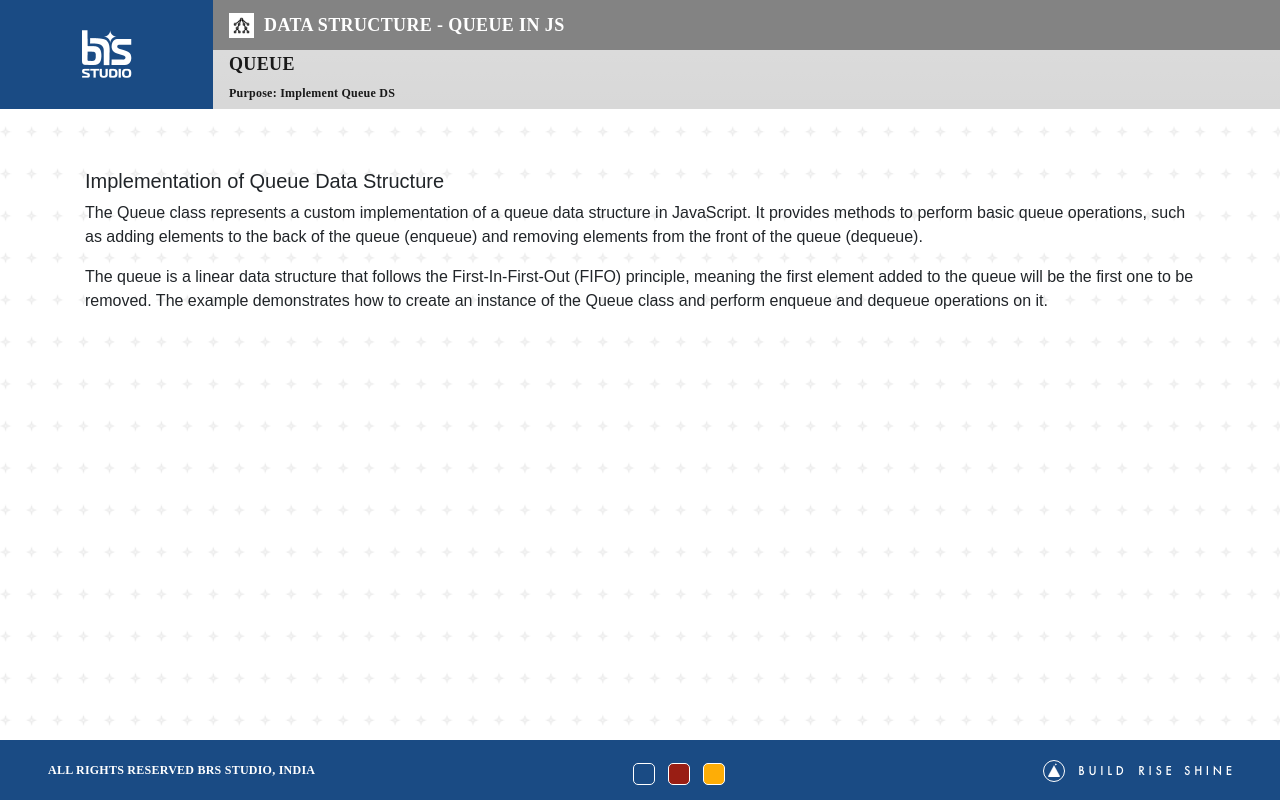
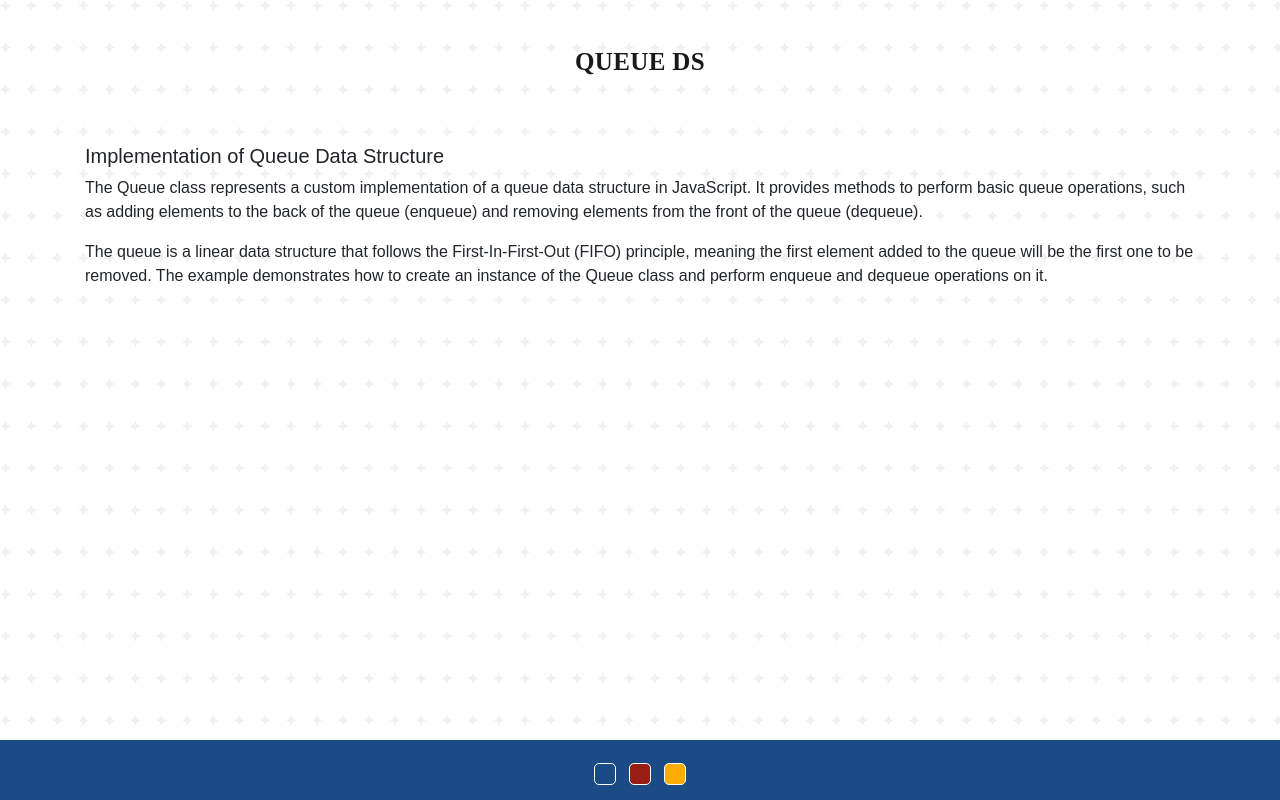
Before and after one commit to ramareddy-brs/queue-ds, a plain HTML site: page index.html in a window 1280 px wide. Drawn offline with nearby package versions, Linux system fonts and the light colour scheme.

Commit message:
done changes

```diff
--- a/assets/css/style.css
+++ b/assets/css/style.css
@@ -130,10 +130,11 @@ header h3 {
 }
 
 header h4 {
-    font: normal normal 600 18px/28px Oswald;
+    font: 25px Oswald;
     letter-spacing: 0.36px;
     color: #191919;
     text-transform: uppercase;
+    font-weight: bold;
 }
 
 header p {
--- a/index.html
+++ b/index.html
@@ -16,26 +16,8 @@
   </head>
   <body>
     <header>
-      <div class="d-flex bg-gradient">
-        <div class="d-flex flex-grow-1">
-          <nav class="courseTitle">
-            <button class="navbar-brand border-0">
-              <img src="assets/img/logo.png" alt="logo" />
-            </button>
-          </nav>
-          <div class="flex-grow-1">
-            <div class="ReactTitle ps-3 d-flex align-items-center">
-              <img src="assets/img/datastructure.png" alt="logo" />
-              <h3 class="mb-0">Data Structure - Queue in JS</h3>
-            </div>
-            <div class="d-flex ps-3 align-items-center">
-              <div class="flex-grow-1">
-                <h4>Queue</h4>
-                <p class="pb-0 mb-0 text-start">Purpose: Implement Queue DS</p>
-              </div>
-            </div>
-          </div>
-        </div>
+      <div class="d-flex justify-content-center mt-5">
+        <h4>Queue DS</h4>
       </div>
     </header>
 
@@ -57,8 +39,7 @@
     </main>
 
     <footer class="footer footer-dark">
-      <div class="d-flex justify-content-between px-5">
-        <div>ALL RIGHTS RESERVED BRS STUDIO, INDIA</div>
+      <div class="d-flex justify-content-center px-5">
         <div>
           <button
             onclick="setTheme('#1A4B84')"
@@ -73,9 +54,6 @@
             class="theme-switch theme-switch-yellow_sea"
           ></button>
         </div>
-        <div>
-          <img src="assets/img/footer-logo.png" alt="logo" />
-        </div>
       </div>
     </footer>
     <script src="assets/js/queue.js" defer></script>
```
Also changed, not shown: assets/css/clock.css (deleted, +0 -36 lines).
